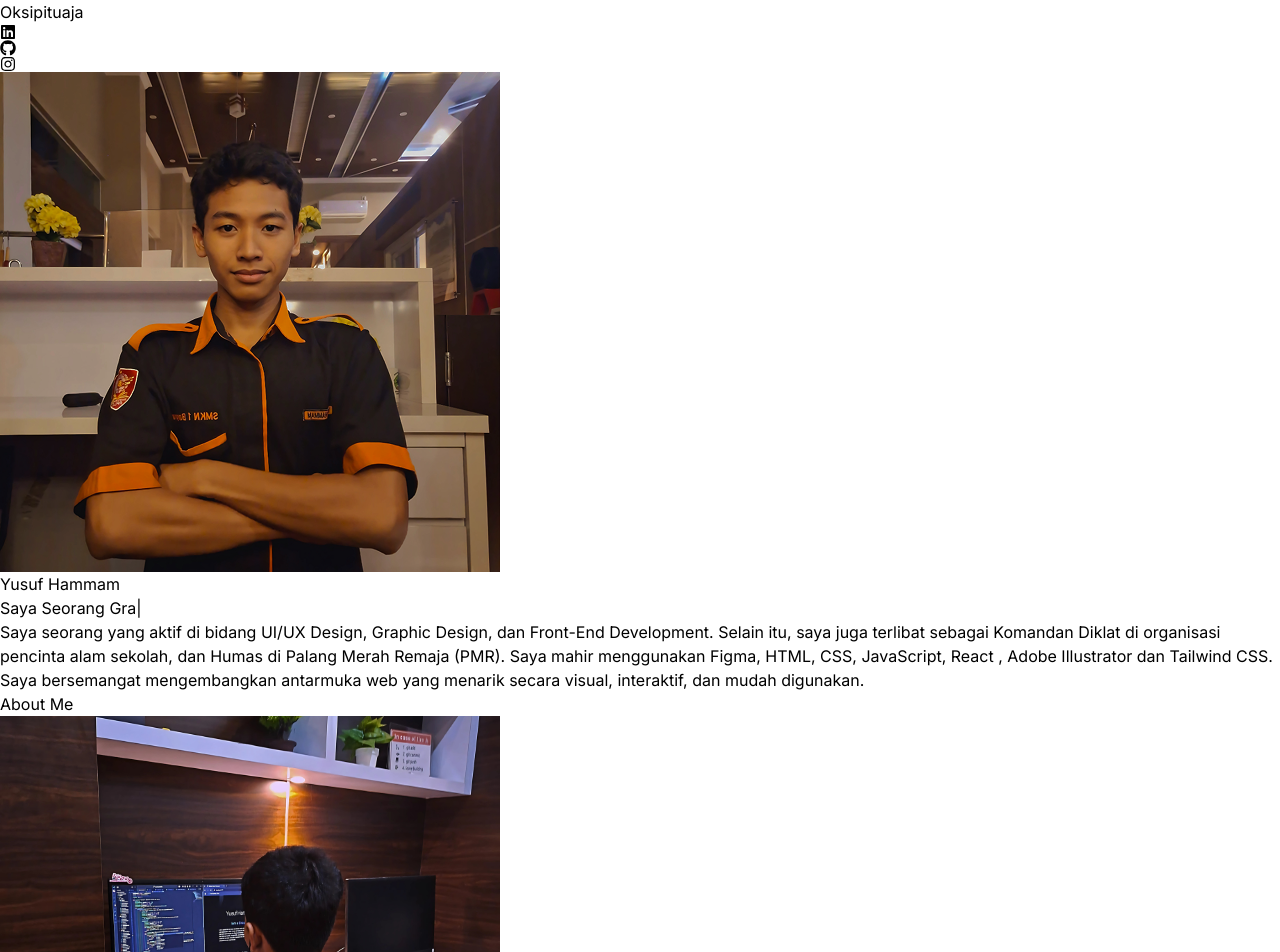
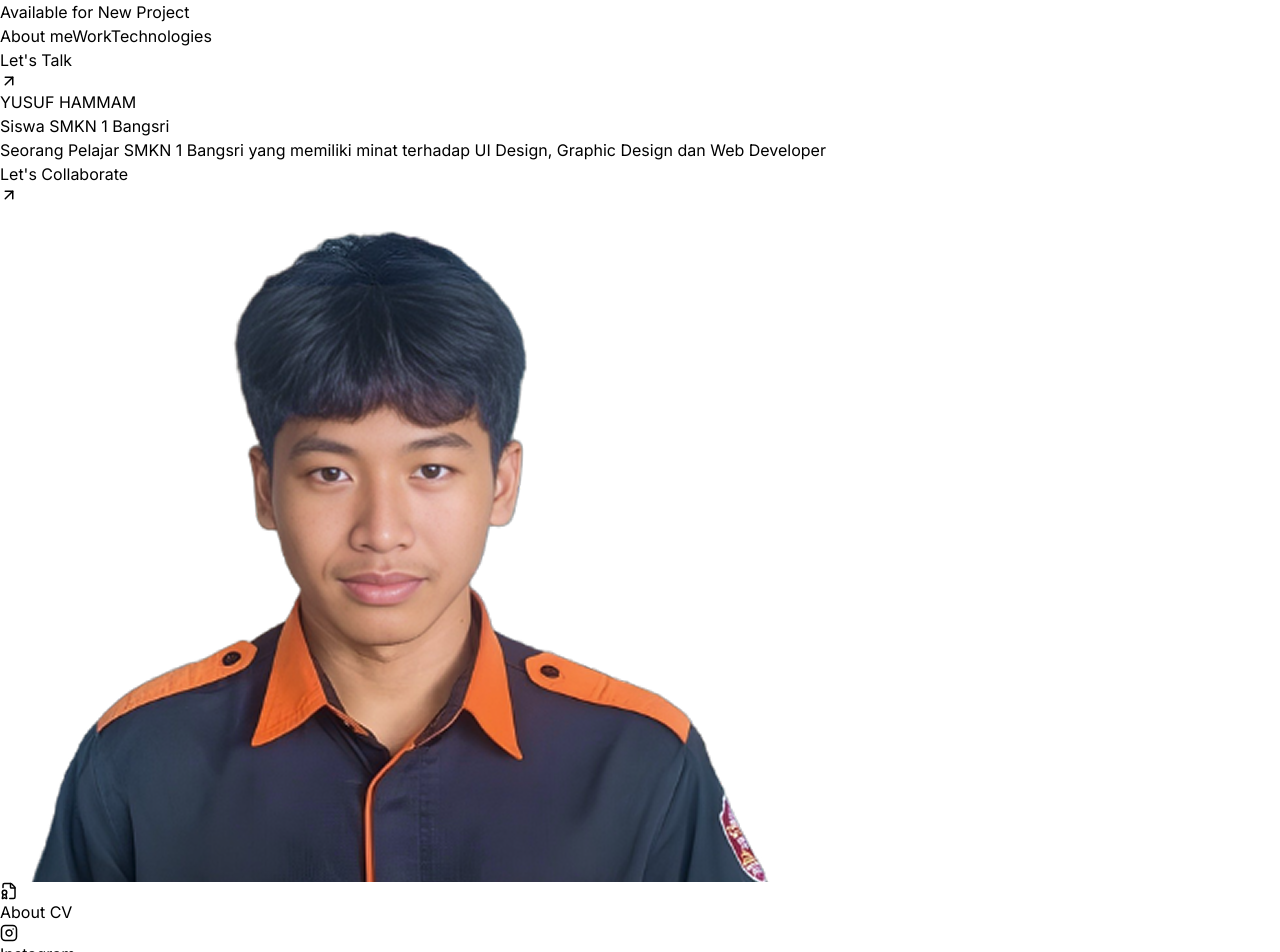
Before and after one commit to Oksipituaja/React-Portfolio, a React (Vite) app: page / in a window 1280 px wide. Shown: the top 952 px of the page. Built offline with nearby package versions, Linux system fonts and the light colour scheme.

Commit message:
ReDesign UI About and navbar

```diff
--- a/package.json
+++ b/package.json
@@ -12,10 +12,12 @@
   "dependencies": {
     "@emailjs/browser": "^4.4.1",
     "@react-pdf/renderer": "^4.3.0",
+    "framer-motion": "^12.34.3",
+    "lucide-react": "^0.575.0",
     "motion": "^12.4.1",
     "react": "^19.0.0",
     "react-dom": "^19.0.0",
-    "react-icons": "^5.4.0",
+    "react-icons": "^5.5.0",
     "react-medium-image-zoom": "^5.2.13",
     "react-pdf": "^9.2.1",
     "react-router-dom": "^7.5.0",
--- a/src/Pages/Primary.jsx
+++ b/src/Pages/Primary.jsx
@@ -1,5 +1,5 @@
 import Hero from "../components/Hero";
-import About from "../components/About";
+// import About from "../components/About";
 import Navbar from "../components/Navbar";
 import Contact from "../components/Contact";
 import Work from "../components/Work";
@@ -15,7 +15,7 @@ const Primary = () => {
       <div className="container mx-auto px-8">
         <Navbar />
         <Hero />
-        <About />
+        {/* <About /> */}
         <Work />
         <Technologies />
         <Contact />
--- a/src/components/Hero.jsx
+++ b/src/components/Hero.jsx
@@ -1,75 +1,145 @@
-import { HERO_CONTENT } from "../constants";
-import profilePic from "../assets/YusufProfile.png";
-import { motion } from "motion/react";
-import { TypeAnimation } from "react-type-animation";
+import React from 'react';
+import { ArrowUpRight, FileBadge, Instagram, Palette } from 'lucide-react';
+import { motion } from "framer-motion";
+import { useNavigate } from "react-router-dom";
+import { FaGithub } from 'react-icons/fa6';
 
+const Hero = () => {
+  const navigate = useNavigate();
 
-const container = (delay) => ({
-    hidden: { x: -100, opacity: 0 },
+  // Variasi animasi untuk Social Links (Stagger effect)
+  const containerVariants = {
+    hidden: { opacity: 0 },
     visible: {
-        x: 0,
       opacity: 1,
-        transition: { duration: 0.5, delay: delay },
-    },
-});
-const Hero = () => {
+      transition: {
+        staggerChildren: 0.1,
+        delayChildren: 0.4
+      }
+    }
+  };
+
+  const itemVariants = {
+    hidden: { y: 20, opacity: 0 },
+    visible: { y: 0, opacity: 1, transition: { duration: 0.5 } }
+  };
+
   return (
-        <div className="container mx-auto flex justify-center flex-wrap border-b border-neutral-900 pb-4 space-y-8 lg:mb-35">
-            <div className="lg:w-1/2 justify-center flex mx-auto -py-2 sm:h-[480px] ">
+    <main className="max-w-7xl mx-auto px-6 pt-10 pb-12 md:pb-24 relative overflow-hidden" id='hero'>
+
+      {/* 1. Judul Utama: Ukuran adaptif (Mobile: 5xl, Desktop: 110px) */}
+      <motion.h1
+        initial={{ y: 20, opacity: 0 }}
+        animate={{ y: 0, opacity: 1 }}
+        transition={{ duration: 0.8, ease: "easeOut" }}
+        className="text-center text-5xl md:text-[110px] font-black tracking-tighter text-white leading-tight md:leading-none mt-10 mb-6 md:mb-10 relative z-20"
+      >
+        YUSUF HAMMAM
+      </motion.h1>
+
+      <div className="flex flex-col lg:flex-row items-center justify-between pb-10 border-b border-neutral-800 relative mt-4 md:mt-16 gap-10 md:gap-0">
+
+        {/* 2. Kolom Kiri: Info Card (Tampil urutan ke-2 di mobile) */}
+        <motion.div
+          initial={{ x: -50, opacity: 0 }}
+          animate={{ x: 0, opacity: 1 }}
+          transition={{ duration: 0.7, delay: 0.2 }}
+          className="w-full md:w-1/3 relative z-20 flex justify-center md:justify-end md:pr-10 order-2 md:order-1"
+        >
+          <div className="p-0 md:p-8 rounded-[32px] max-w-[340px] text-center md:text-right">
+            <h2 className="text-xl md:text-2xl font-bold mb-3 text-[#5688ff]">Siswa SMKN 1 Bangsri</h2>
+            <p className="text-gray-400 text-sm md:text-[15px] mb-8 leading-relaxed">
+              Seorang Pelajar SMKN 1 Bangsri yang memiliki minat terhadap UI Design, Graphic Design dan Web Developer
+            </p>
+
+            <div className="relative inline-block">
+              {/* Efek Shadow Biru di belakang button */}
+              <div className="absolute inset-0 bg-[#0095FF] rounded-xl translate-x-1.5 translate-y-1.5 z-0"></div>
+              <a href="#contact">
+                <motion.button
+                  whileHover={{ scale: 1.05, y: -2 }}
+                  whileTap={{ scale: 0.95 }}
+                  className="relative flex items-center gap-2 bg-[#1A1F2B] text-white px-6 py-3.5 rounded-xl text-[15px] font-semibold transition-all z-10 border border-[#1A1F2B]"
+                >
+                  Let's Collaborate
+                  <ArrowUpRight size={18} />
+                </motion.button>
+              </a>
+            </div>
+          </div>
+        </motion.div>
+
+        {/* 3. Kolom Tengah: Foto & Lingkaran Gradasi (Tampil urutan ke-1 di mobile) */}
+        <div className="w-full lg:w-1/3 flex justify-center relative z-10 h-[350px] md:h-[500px] order-1 md:order-2">
+          <div className="relative w-full h-full flex justify-center items-end">
+
+            {/* Lingkaran Gradasi - Ukuran Responsive */}
+            <motion.div
+              initial={{ scale: 0.8, opacity: 0 }}
+              animate={{ scale: 1, opacity: 1 }}
+              transition={{ duration: 1, ease: "easeOut" }}
+              className="absolute
+                bottom-4 w-[250px] h-[250px]
+                md:bottom-8 md:w-[380px] md:h-[380px]
+                bg-gradient-to-b from-[#2598FF] to-[#6A52FF]
+                rounded-full z-0
+                [mask-image:linear-gradient(to_bottom,black_45%,transparent_90%)]"
+            />
+
+            {/* Foto Profil dengan Efek Floating & Brightness */}
             <motion.img
-                    initial={{ x: 95, opacity: 0 }}
-                    animate={{ x: 0, opacity: 1 }}
-                    transition={{ duration: 1, delay: 1.2 }}
-                    src={profilePic}
-                    alt="profile"
-                    className="rounded-lg"
+              initial={{ y: 80, opacity: 0 }}
+              animate={{ y: 0, opacity: 1 }}
+              transition={{
+                y: { duration: 0.8, delay: 0.4 },
+                opacity: { duration: 0.8, delay: 0.4 },
+                repeat: Infinity,
+                repeatType: "mirror",
+                duration: 3,
+                ease: "easeInOut"
+              }}
+              src="src/assets/YusufProfile2.png"
+              alt="YusufProfile"
+              className="relative z-10
+                w-[280px] md:w-auto md:max-w-[500px]
+                translate-y-[-20px] md:translate-y-[-38px]
+                brightness-90 backdrop-blur-10
+                [mask-image:linear-gradient(to_bottom,black_85%,transparent_98%)]
+                object-contain"
             />
           </div>
+        </div>
 
-            <div className="lg:w-1/2 px-10 flex flex-col mx-auto items-center ">
-                <motion.h1
-                    variants={container(0)}
+        {/* 4. Kolom Kanan: Social Links (Tampil urutan ke-3 di mobile) */}
+        <motion.div
+          variants={containerVariants}
           initial="hidden"
           animate="visible"
-                    className="pb-8 text-6xl font-extralight lg:-mt-3 tracking-tight lg:text-7xl "> Yusuf Hammam
-                </motion.h1>
-                <motion.h2
-                    variants={container(0.5)}
-                    initial="hidden"
-                    animate="visible"
-                    dragConstraints={{ left: -100, right: 100 }}
-                    className="bg-gradient-to-r from-sky-400 via-sky-300 to-blue- bg-clip-text text-4xl text-transparent"
+          className="w-full lg:w-1/3 flex flex-wrap md:flex-col justify-center items-center md:items-start md:pl-16 gap-3 md:gap-4 relative z-20 order-3"
         >
-                    Saya Seorang <span></span>
-                    <span>
-                        <TypeAnimation
-                            sequence={[
-                                "UI/UX Designer",
-                                1500,
-                                "Frontend Developer",
-                                1500,
-                                "Graphic Designer",
-                                1500,
-                            ]}
-                            speed={50}
-                            className="text-blue-600 tracking-widest"
-                            wrapper="span"
-                            repeat={Infinity}
-                        />
-                    </span>
-                </motion.h2>
-                <motion.p
-                    variants={container(1)}
-                    initial="hidden"
-                    animate="visible"
-                    className="my-2 max-w-xl py-6 font-light tracking-tight"
+          {[
+            { icon: <FileBadge size={18} />, text: "About CV", link: "https://yusuf-hammam-portfolio.vercel.app/CV_YUSUF_HAMMAM.pdf" },
+            { icon: <Instagram size={18} />, text: "Instagram", link: "https://www.instagram.com/yusuf.hammam" },
+            { icon: <FaGithub size={18} />, text: "Github", link: "https://github.com/oksipituaja" },
+            { icon: <Palette size={18} />, text: "Behance", link: "https://www.behance.net/yusufhammam" },
+          ].map((item, index) => (
+            <motion.a
+              key={index}
+              href={item.link}
+              variants={itemVariants}
+              whileHover={{ x: 10, backgroundColor: "rgba(255,255,255,0.1)" }}
+              whileTap={{ scale: 0.95 }}
+              className="flex items-center gap-4 border border-white/20 px-5 py-3 rounded-full min-w-[145px] md:w-[200px] transition-all text-slate-50 text-sm md:text-base"
             >
-                    {HERO_CONTENT}
-                </motion.p>
+              {item.icon}
+              <span className="font-bold text-slate-100">{item.text}</span>
+            </motion.a>
+          ))}
+        </motion.div>
+
       </div>
-        </div>
+    </main>
   );
 };
 
-
 export default Hero;
--- a/src/components/Navbar.jsx
+++ b/src/components/Navbar.jsx
@@ -1,37 +1,31 @@
-import { FaLinkedin } from "react-icons/fa";
-import { FaGithub } from "react-icons/fa";
-import { FaInstagram } from "react-icons/fa";
-import { motion } from "motion/react";
+import React from 'react';
+import { ArrowUpRight } from 'lucide-react';
 
 const Navbar = () => {
-    return (
-        <nav className="mb-20 flex items-center justify-between py-6">
-            <motion.div
-                initial={{ x: -120, opacity: 0 }}
-                animate={{ x: 0, opacity: 1 }}
-                transition={{ duration: 1 }}
-                className="flex flex-shrink-0 items-center"
-            >
-                <div className="mx-2 text-xl font-bold text-sky-400 grayscale hover:grayscale-0 transition-all duration-500">Oksipituaja</div>
-            </motion.div>
-            <motion.div
-                initial={{ x: 95, opacity: 0 }}
-                animate={{ x: 0, opacity: 1 }}
-                transition={{ duration: 1 }}
-                className="m-8 flex items-center justify-center gap-4 text-3xl"
-            >
-                <a className="transform hover:scale-150 transition-all duration-500" href="https://www.linkedin.com/in/yusuf-hammam">
-                    <FaLinkedin />
-                </a>
-                <a className="transform hover:scale-150 transition-all duration-500" href="https://github.com/Oksipituaja">
-                    <FaGithub />
-                </a>
-                <a className="transform hover:scale-150 transition-all duration-500" href="https://www.instagram.com/yusuf.hammam">
-                    <FaInstagram />
-                </a>
-            </motion.div>
-        </nav>
-    );
+  return (
+    <nav className="max-w-7xl mx-auto px-6 py-6 flex flex-col md:flex-row justify-between items-center relative z-20 gap-4 md:gap-0">
+      {/* Status Badge */}
+      <div className="flex items-center gap-2 bg-white border border-gray-200 px-4 py-2 rounded-full shadow-sm w-fit">
+        <div className="w-3 h-3 bg-[#10B981] rounded-full"></div>
+        <span className="text-sm font-semibold text-[#1A1F2B]">Available for New Project</span>
+      </div>
+
+      {/* Navigation Links */}
+      <div className="hidden md:flex items-center gap-10 text-[15px] font-medium text-gray-800">
+        <a href="#hero" className="text-slate-100 hover:text-cyan-500 transition-colors">About me</a>
+        <a href="#work" className="text-slate-100 hover:text-cyan-500 transition-colors">Work</a>
+        <a href="#technologies" className="text-slate-100 hover:text-cyan-500 transition-colors">Technologies</a>
+      </div>
+
+      {/* CTA Button */}
+      <a href="#contact">
+      <button className="flex items-center gap-2 bg-[#1A1F2B] text-white px-7 py-3 rounded-full text-sm font-semibold hover:bg-black transition-colors shadow-lg shadow-black/10">
+        Let's Talk
+        <ArrowUpRight size={18} />
+      </button>
+      </a>
+    </nav>
+  );
 };
 
 export default Navbar;
--- a/src/components/Technologies.jsx
+++ b/src/components/Technologies.jsx
@@ -20,7 +20,7 @@ const iconVariants = (duration) => ({
 
 const Technologies = () => {
     return (
-        <div className="border-b border-neutral-800 pb-24 ">
+        <div className="border-b border-neutral-800 pb-24 " id="technologies">
             <motion.h2
             whileInView={{ opacity: 1, y: 0 }}
             initial={{ opacity: 0, y: -100 }}
```
Also changed, not shown: src/components/About.md (renamed from src/components/About.jsx, +2 -2 lines), src/assets/YusufProfile2.png (added), 1 other file (tests, documents, lock files or other folders). Lines whose indentation alone changed are shown as unchanged.
